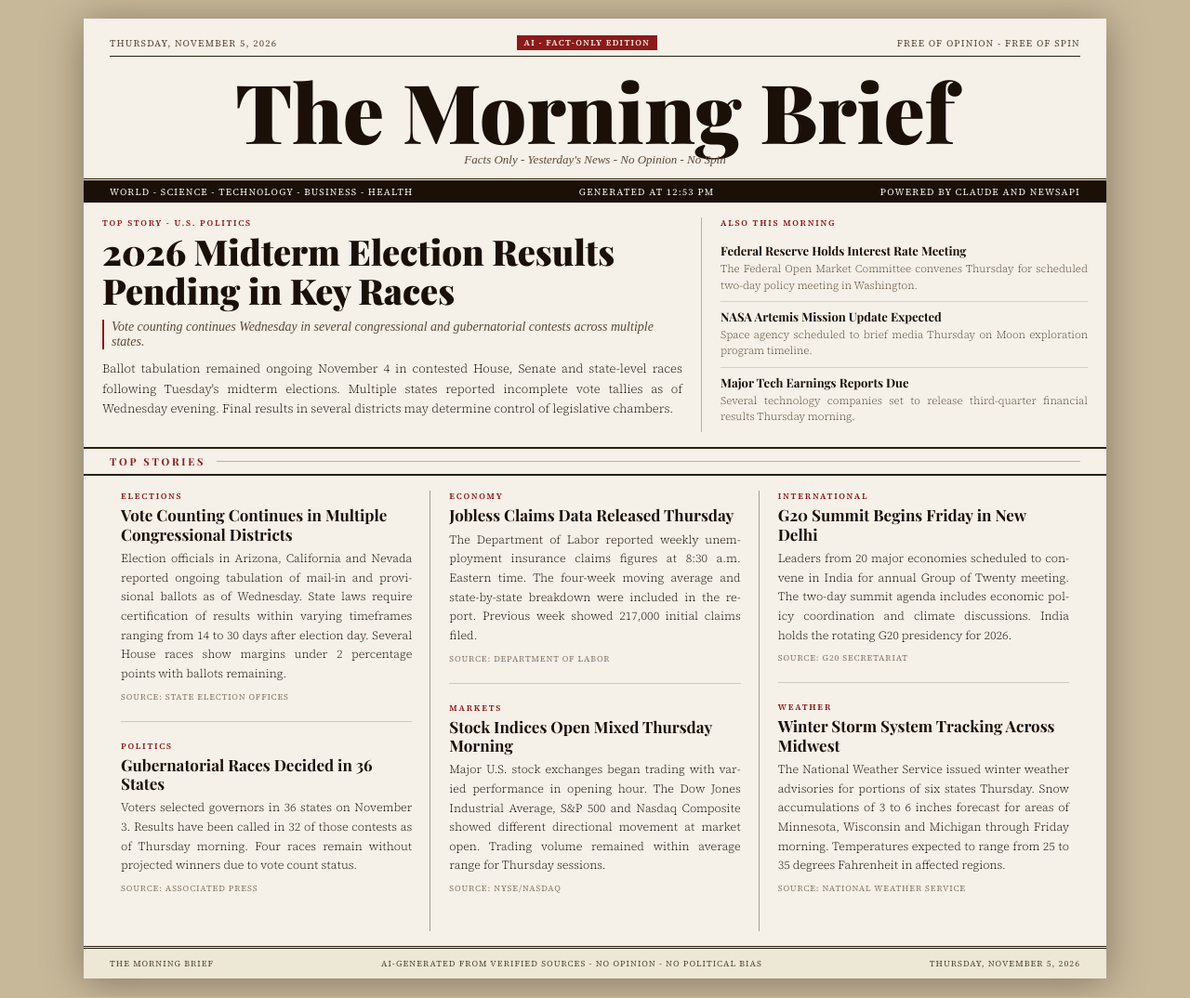
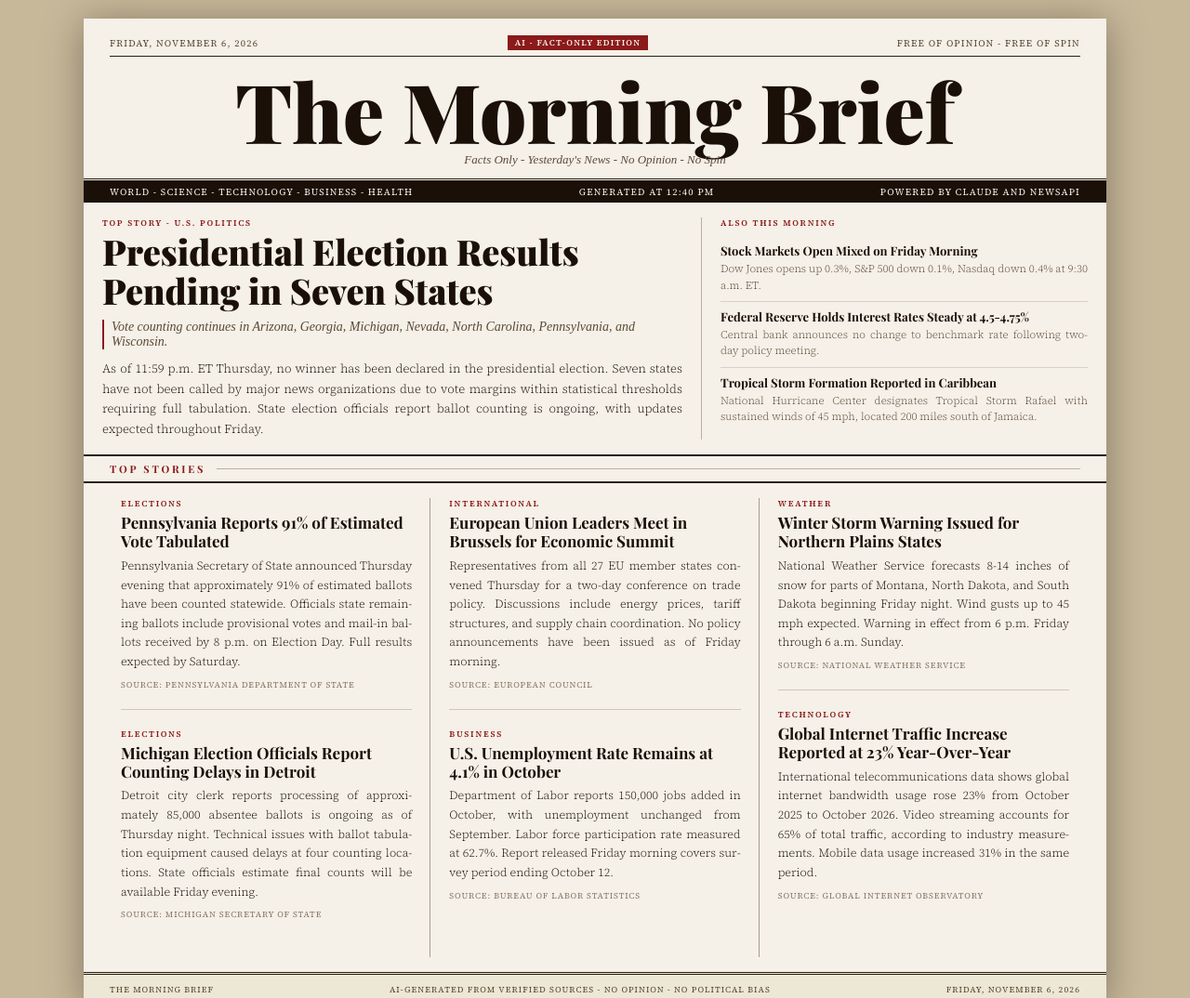
Before and after one commit to SolariMun/Morning-brief, a plain HTML site: page index.html in a window 1280 px wide. Shown: the top 1074 px of the page at 93% size. Drawn offline with nearby package versions, Linux system fonts and the light colour scheme; a web font is replaced by a local one.

Commit message:
Morning edition 2026-11-06

```diff
--- a/index.html
+++ b/index.html
@@ -3,7 +3,7 @@
 <head>
 <meta charset="UTF-8">
 <meta name="viewport" content="width=device-width, initial-scale=1.0">
-<title>The Morning Brief - Thursday, November 5, 2026</title>
+<title>The Morning Brief - Friday, November 6, 2026</title>
 <link href="https://fonts.googleapis.com/css2?family=Playfair+Display:ital,wght@0,400;0,700;0,900;1,400&family=IM+Fell+English:ital@0;1&family=Source+Serif+4:ital,wght@0,300;0,400;0,600;1,300;1,400&display=swap" rel="stylesheet">
 <style>
 *,*::before,*::after{box-sizing:border-box;margin:0;padding:0}
@@ -47,7 +47,7 @@ body{background:#c8b89a;font-family:'Source Serif 4',Georgia,serif;color:var(--i
 <div class="page">
 <div class="masthead">
 <div class="masthead-top">
-<div>Thursday, November 5, 2026</div>
+<div>Friday, November 6, 2026</div>
 <span class="ai-badge">AI - Fact-Only Edition</span>
 <div>Free of Opinion - Free of Spin</div>
 </div>
@@ -58,31 +58,31 @@ body{background:#c8b89a;font-family:'Source Serif 4',Georgia,serif;color:var(--i
 </div>
 <div class="edition-bar">
 <span>World - Science - Technology - Business - Health</span>
-<span>Generated at 12:53 PM</span>
+<span>Generated at 12:40 PM</span>
 <span>Powered by Claude and NewsAPI</span>
 </div>
 <div class="lead-story">
 <div>
 <div class="article-label">Top Story - U.S. Politics</div>
-<h2 class="lead-headline">2026 Midterm Election Results Pending in Key Races</h2>
-<div class="lead-subhead">Vote counting continues Wednesday in several congressional and gubernatorial contests across multiple states.</div>
-<p>Ballot tabulation remained ongoing November 4 in contested House, Senate and state-level races following Tuesday's midterm elections. Multiple states reported incomplete vote tallies as of Wednesday evening. Final results in several districts may determine control of legislative chambers.</p>
+<h2 class="lead-headline">Presidential Election Results Pending in Seven States</h2>
+<div class="lead-subhead">Vote counting continues in Arizona, Georgia, Michigan, Nevada, North Carolina, Pennsylvania, and Wisconsin.</div>
+<p>As of 11:59 p.m. ET Thursday, no winner has been declared in the presidential election. Seven states have not been called by major news organizations due to vote margins within statistical thresholds requiring full tabulation. State election officials report ballot counting is ongoing, with updates expected throughout Friday.</p>
 </div>
 <div class="lead-aside">
 <div class="aside-label">Also This Morning</div>
-<div class="aside-item"><h3>Federal Reserve Holds Interest Rate Meeting</h3><p>The Federal Open Market Committee convenes Thursday for scheduled two-day policy meeting in Washington.</p></div><div class="aside-item"><h3>NASA Artemis Mission Update Expected</h3><p>Space agency scheduled to brief media Thursday on Moon exploration program timeline.</p></div><div class="aside-item"><h3>Major Tech Earnings Reports Due</h3><p>Several technology companies set to release third-quarter financial results Thursday morning.</p></div>
+<div class="aside-item"><h3>Stock Markets Open Mixed on Friday Morning</h3><p>Dow Jones opens up 0.3%, S&amp;P 500 down 0.1%, Nasdaq down 0.4% at 9:30 a.m. ET.</p></div><div class="aside-item"><h3>Federal Reserve Holds Interest Rates Steady at 4.5-4.75%</h3><p>Central bank announces no change to benchmark rate following two-day policy meeting.</p></div><div class="aside-item"><h3>Tropical Storm Formation Reported in Caribbean</h3><p>National Hurricane Center designates Tropical Storm Rafael with sustained winds of 45 mph, located 200 miles south of Jamaica.</p></div>
 </div>
 </div>
 <div class="section-label"><span>Top Stories</span></div>
 <div class="columns">
-<div class="col"><div class="article"><div class="article-label">Elections</div><h2>Vote Counting Continues in Multiple Congressional Districts</h2><p>Election officials in Arizona, California and Nevada reported ongoing tabulation of mail-in and provisional ballots as of Wednesday. State laws require certification of results within varying timeframes ranging from 14 to 30 days after election day. Several House races show margins under 2 percentage points with ballots remaining.</p><span class="source-tag">Source: State Election Offices</span></div><div class="article"><div class="article-label">Politics</div><h2>Gubernatorial Races Decided in 36 States</h2><p>Voters selected governors in 36 states on November 3. Results have been called in 32 of those contests as of Thursday morning. Four races remain without projected winners due to vote count status.</p><span class="source-tag">Source: Associated Press</span></div></div>
-<div class="col"><div class="article"><div class="article-label">Economy</div><h2>Jobless Claims Data Released Thursday</h2><p>The Department of Labor reported weekly unemployment insurance claims figures at 8:30 a.m. Eastern time. The four-week moving average and state-by-state breakdown were included in the report. Previous week showed 217,000 initial claims filed.</p><span class="source-tag">Source: Department of Labor</span></div><div class="article"><div class="article-label">Markets</div><h2>Stock Indices Open Mixed Thursday Morning</h2><p>Major U.S. stock exchanges began trading with varied performance in opening hour. The Dow Jones Industrial Average, S&amp;P 500 and Nasdaq Composite showed different directional movement at market open. Trading volume remained within average range for Thursday sessions.</p><span class="source-tag">Source: NYSE/Nasdaq</span></div></div>
-<div class="col"><div class="article"><div class="article-label">International</div><h2>G20 Summit Begins Friday in New Delhi</h2><p>Leaders from 20 major economies scheduled to convene in India for annual Group of Twenty meeting. The two-day summit agenda includes economic policy coordination and climate discussions. India holds the rotating G20 presidency for 2026.</p><span class="source-tag">Source: G20 Secretariat</span></div><div class="article"><div class="article-label">Weather</div><h2>Winter Storm System Tracking Across Midwest</h2><p>The National Weather Service issued winter weather advisories for portions of six states Thursday. Snow accumulations of 3 to 6 inches forecast for areas of Minnesota, Wisconsin and Michigan through Friday morning. Temperatures expected to range from 25 to 35 degrees Fahrenheit in affected regions.</p><span class="source-tag">Source: National Weather Service</span></div></div>
+<div class="col"><div class="article"><div class="article-label">Elections</div><h2>Pennsylvania Reports 91% of Estimated Vote Tabulated</h2><p>Pennsylvania Secretary of State announced Thursday evening that approximately 91% of estimated ballots have been counted statewide. Officials state remaining ballots include provisional votes and mail-in ballots received by 8 p.m. on Election Day. Full results expected by Saturday.</p><span class="source-tag">Source: Pennsylvania Department of State</span></div><div class="article"><div class="article-label">Elections</div><h2>Michigan Election Officials Report Counting Delays in Detroit</h2><p>Detroit city clerk reports processing of approximately 85,000 absentee ballots is ongoing as of Thursday night. Technical issues with ballot tabulation equipment caused delays at four counting locations. State officials estimate final counts will be available Friday evening.</p><span class="source-tag">Source: Michigan Secretary of State</span></div></div>
+<div class="col"><div class="article"><div class="article-label">International</div><h2>European Union Leaders Meet in Brussels for Economic Summit</h2><p>Representatives from all 27 EU member states convened Thursday for a two-day conference on trade policy. Discussions include energy prices, tariff structures, and supply chain coordination. No policy announcements have been issued as of Friday morning.</p><span class="source-tag">Source: European Council</span></div><div class="article"><div class="article-label">Business</div><h2>U.S. Unemployment Rate Remains at 4.1% in October</h2><p>Department of Labor reports 150,000 jobs added in October, with unemployment unchanged from September. Labor force participation rate measured at 62.7%. Report released Friday morning covers survey period ending October 12.</p><span class="source-tag">Source: Bureau of Labor Statistics</span></div></div>
+<div class="col"><div class="article"><div class="article-label">Weather</div><h2>Winter Storm Warning Issued for Northern Plains States</h2><p>National Weather Service forecasts 8-14 inches of snow for parts of Montana, North Dakota, and South Dakota beginning Friday night. Wind gusts up to 45 mph expected. Warning in effect from 6 p.m. Friday through 6 a.m. Sunday.</p><span class="source-tag">Source: National Weather Service</span></div><div class="article"><div class="article-label">Technology</div><h2>Global Internet Traffic Increase Reported at 23% Year-Over-Year</h2><p>International telecommunications data shows global internet bandwidth usage rose 23% from October 2025 to October 2026. Video streaming accounts for 65% of total traffic, according to industry measurements. Mobile data usage increased 31% in the same period.</p><span class="source-tag">Source: Global Internet Observatory</span></div></div>
 </div>
 <div class="footer">
 <span>The Morning Brief</span>
 <span>AI-generated from verified sources - No opinion - No political bias</span>
-<span>Thursday, November 5, 2026</span>
+<span>Friday, November 6, 2026</span>
 </div>
 </div>
 </body>
```
